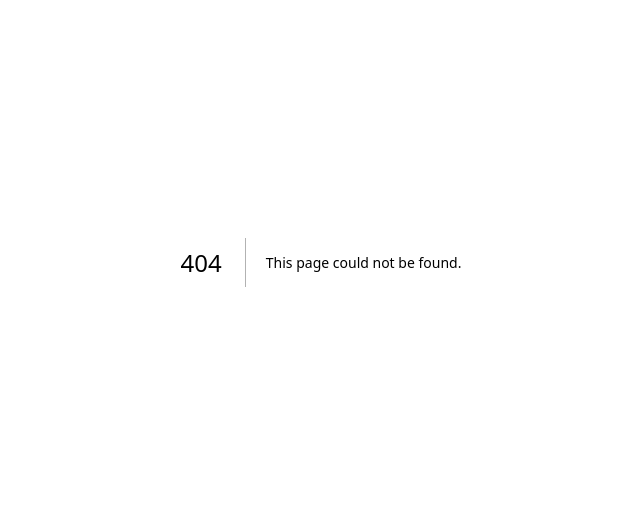
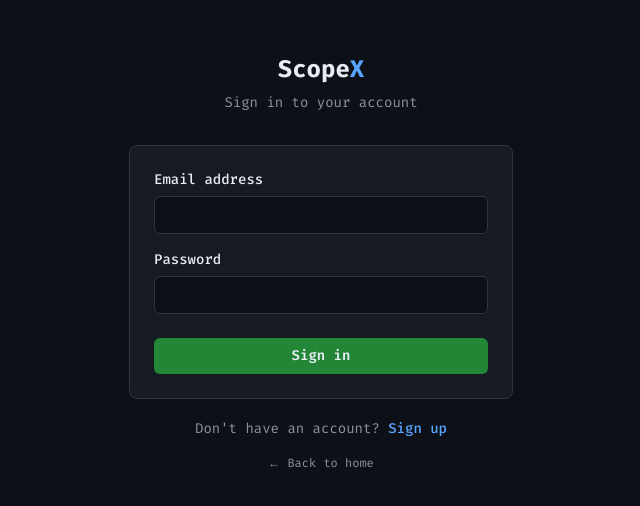
Before and after one commit to shreyanshtripathi-01/ScopeX, a Next.js app: page /login in a window 1280 px wide. Before the commit this address had no page. Shown: the part 138-644 px from the top of the page, without its empty margins (319-959 px from the left). Built offline with nearby package versions, Linux system fonts and the light colour scheme.

Commit message:
add auth

```diff
--- /dev/null
+++ b/src/app/auth/callback/route.ts
@@ -0,0 +1,19 @@
+import { NextResponse } from "next/server";
+import { createClient } from "@/utils/supabase/server";
+
+export async function GET(request: Request) {
+  const { searchParams, origin } = new URL(request.url);
+  const code = searchParams.get("code");
+  const next = searchParams.get("next") ?? "/dashboard";
+
+  if (code) {
+    const supabase = await createClient();
+    const { error } = await supabase.auth.exchangeCodeForSession(code);
+    if (!error) {
+      return NextResponse.redirect(`${origin}${next}`);
+    }
+  }
+
+  // return the user to an error page with instructions
+  return NextResponse.redirect(`${origin}/login?message=Authentication error`);
+}
--- /dev/null
+++ b/src/app/auth/signout/route.ts
@@ -0,0 +1,8 @@
+import { NextResponse } from "next/server";
+import { createClient } from "@/utils/supabase/server";
+
+export async function POST(request: Request) {
+  const supabase = await createClient();
+  await supabase.auth.signOut();
+  return NextResponse.redirect(new URL("/login", request.url));
+}
--- /dev/null
+++ b/src/app/login/actions.ts
@@ -0,0 +1,54 @@
+"use server";
+
+import { revalidatePath } from "next/cache";
+import { redirect } from "next/navigation";
+import { createClient } from "@/utils/supabase/server";
+
+export async function login(formData: FormData) {
+  const supabase = await createClient();
+  const email = formData.get("email") as string;
+  const password = formData.get("password") as string;
+
+  const { error } = await supabase.auth.signInWithPassword({ email, password });
+
+  if (error) {
+    if (error.message.includes("Email not confirmed")) {
+      redirect("/login?message=Check your email to confirm your account before signing in.");
+    }
+    redirect("/login?message=Invalid email or password.");
+  }
+
+  revalidatePath("/", "layout");
+  redirect("/dashboard");
+}
+
+export async function signup(formData: FormData) {
+  const supabase = await createClient();
+  const email = formData.get("email") as string;
+  const password = formData.get("password") as string;
+  const name = formData.get("name") as string;
+
+  const { data, error } = await supabase.auth.signUp({
+    email,
+    password,
+    options: {
+      data: { name }
+    }
+  });
+
+  if (error) {
+    if (error.message.includes("already registered")) {
+      redirect("/login?message=An account with this email already exists.");
+    }
+    redirect(`/login?message=${encodeURIComponent(error.message)}`);
+  }
+
+  // If email confirmation is disabled in Supabase, session is available immediately
+  if (data.session) {
+    revalidatePath("/", "layout");
+    redirect("/dashboard");
+  }
+
+  // Email confirmation is enabled — tell the user
+  redirect("/login?message=Account created! Check your email to confirm before signing in.");
+}
--- /dev/null
+++ b/src/app/login/page.tsx
@@ -0,0 +1,153 @@
+"use client";
+
+import { login, signup } from "./actions";
+import Link from "next/link";
+import { useSearchParams } from "next/navigation";
+import { Suspense, useState } from "react";
+
+function AuthForm() {
+  const searchParams = useSearchParams();
+  const message = searchParams.get("message");
+  const [mode, setMode] = useState<"login" | "signup">("login");
+
+  return (
+    <div className="w-full max-w-sm">
+      {/* Logo */}
+      <div className="text-center mb-8">
+        <Link href="/" className="text-2xl font-bold text-foreground">
+          Scope<span className="text-accent">X</span>
+        </Link>
+        <p className="text-muted text-sm mt-2">
+          {mode === "login"
+            ? "Sign in to your account"
+            : "Create a new account"}
+        </p>
+      </div>
+
+      <div className="bg-card border border-border rounded-lg p-6">
+        {message && (
+          <div className="mb-5 px-4 py-3 bg-[#da3633]/10 border border-[#da3633]/30 rounded-md">
+            <p className="text-sm text-danger">{message}</p>
+          </div>
+        )}
+
+        <form className="space-y-4">
+          {mode === "signup" && (
+            <div>
+              <label
+                htmlFor="name"
+                className="block text-sm font-medium text-foreground mb-1.5"
+              >
+                Full Name
+              </label>
+              <input
+                id="name"
+                name="name"
+                type="text"
+                autoComplete="name"
+                required={mode === "signup"}
+                className="w-full px-3 py-2 bg-background border border-border rounded-md text-foreground text-sm focus:outline-none focus:border-accent focus:ring-1 focus:ring-accent/30 transition-colors"
+              />
+            </div>
+          )}
+
+          <div>
+            <label
+              htmlFor="email"
+              className="block text-sm font-medium text-foreground mb-1.5"
+            >
+              Email address
+            </label>
+            <input
+              id="email"
+              name="email"
+              type="email"
+              autoComplete="email"
+              required
+              className="w-full px-3 py-2 bg-background border border-border rounded-md text-foreground text-sm focus:outline-none focus:border-accent focus:ring-1 focus:ring-accent/30 transition-colors"
+            />
+          </div>
+
+          <div>
+            <label
+              htmlFor="password"
+              className="block text-sm font-medium text-foreground mb-1.5"
+            >
+              Password
+            </label>
+            <input
+              id="password"
+              name="password"
+              type="password"
+              autoComplete={
+                mode === "login" ? "current-password" : "new-password"
+              }
+              required
+              className="w-full px-3 py-2 bg-background border border-border rounded-md text-foreground text-sm focus:outline-none focus:border-accent focus:ring-1 focus:ring-accent/30 transition-colors"
+            />
+          </div>
+
+          {mode === "login" ? (
+            <button
+              formAction={login}
+              className="w-full bg-primary hover:bg-primary-hover text-foreground font-semibold py-2 rounded-md transition-colors text-sm mt-2"
+            >
+              Sign in
+            </button>
+          ) : (
+            <button
+              formAction={signup}
+              className="w-full bg-primary hover:bg-primary-hover text-foreground font-semibold py-2 rounded-md transition-colors text-sm mt-2"
+            >
+              Create account
+            </button>
+          )}
+        </form>
+      </div>
+
+      <p className="text-center text-sm text-muted mt-5">
+        {mode === "login" ? (
+          <>
+            Don&apos;t have an account?{" "}
+            <button
+              type="button"
+              onClick={() => setMode("signup")}
+              className="text-accent hover:underline font-medium"
+            >
+              Sign up
+            </button>
+          </>
+        ) : (
+          <>
+            Already have an account?{" "}
+            <button
+              type="button"
+              onClick={() => setMode("login")}
+              className="text-accent hover:underline font-medium"
+            >
+              Sign in
+            </button>
+          </>
+        )}
+      </p>
+
+      <p className="text-center text-xs text-muted mt-4">
+        <Link href="/" className="hover:text-foreground transition-colors">
+          ← Back to home
+        </Link>
+      </p>
+    </div>
+  );
+}
+
+export default function LoginPage() {
+  return (
+    <div className="min-h-screen bg-background flex items-center justify-center px-4">
+      <div className="relative w-full max-w-sm">
+        <Suspense fallback={null}>
+          <AuthForm />
+        </Suspense>
+      </div>
+    </div>
+  );
+}
```
